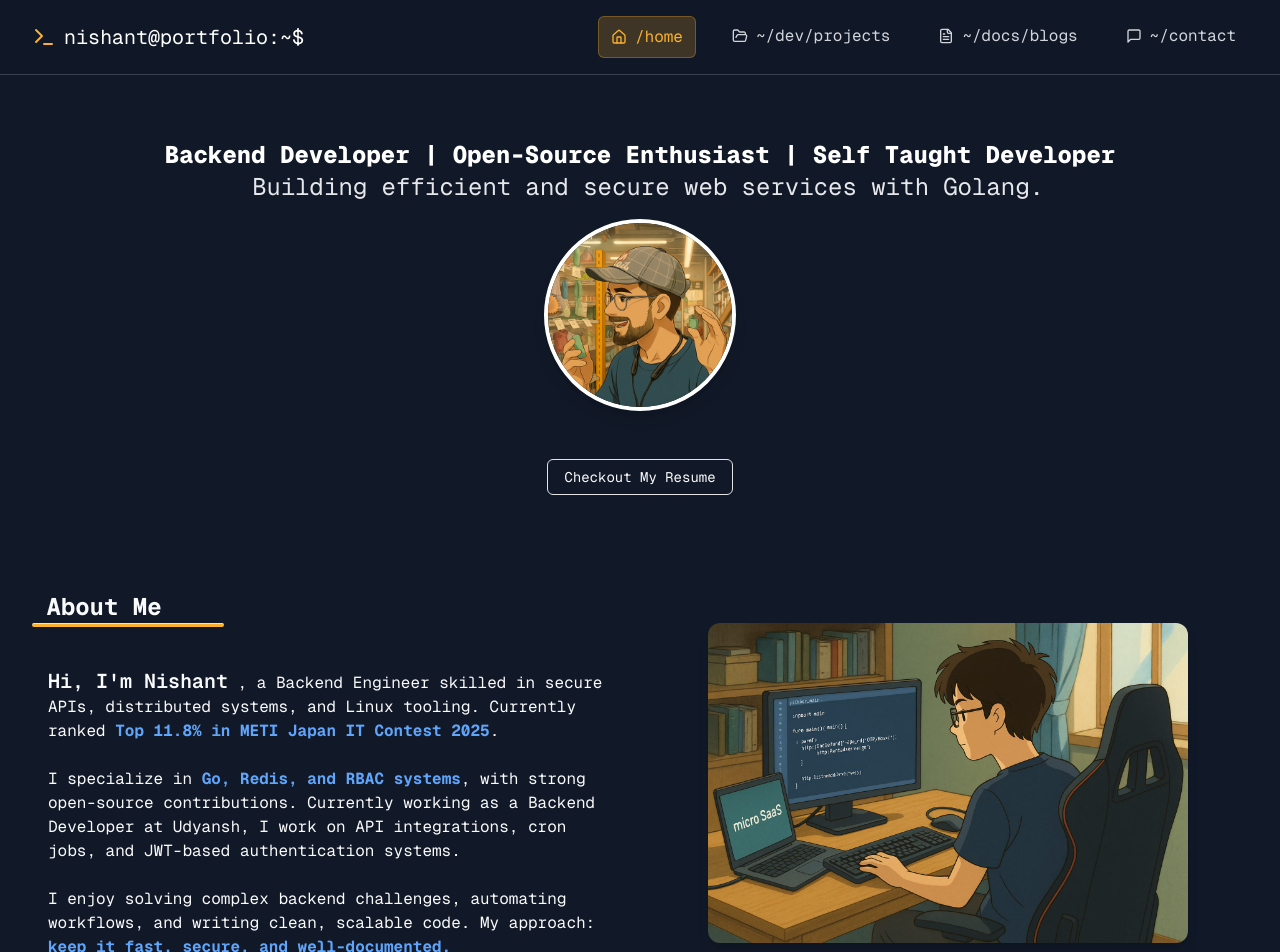
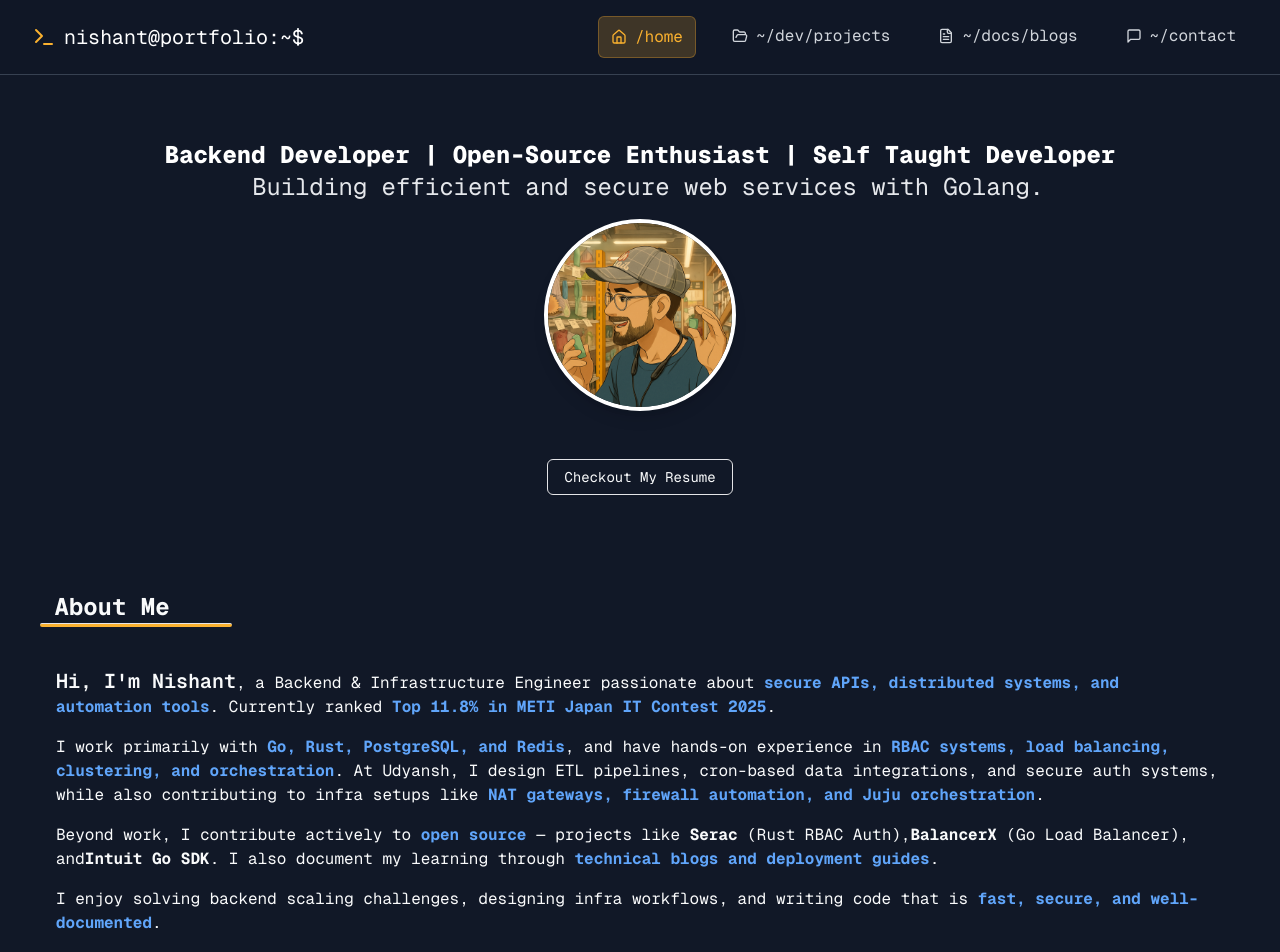
Before and after one commit to nishujangra/Portfolio, a React (Vite) app: page / in a window 1280 px wide. Shown: the top 952 px of the page. Built offline with nearby package versions, Linux system fonts and the light colour scheme.

Commit message:
design upgrade

```diff
--- a/src/layout/MainLayout.tsx
+++ b/src/layout/MainLayout.tsx
@@ -6,7 +6,9 @@ const MainLayout = () => {
   return (
     <div className="text-text bg-background min-h-screen">
       <NavBar />
-      <Outlet />
+      <div className="md:px-2">
+        <Outlet />
+      </div>
       <Footer />
     </div>
   )
--- a/src/pages/Home/container/About.tsx
+++ b/src/pages/Home/container/About.tsx
@@ -1,40 +1,55 @@
 const About = () => {
     return (
-        <section className="p-8 w-full flex space-x-4 flex-col md:flex-row items-center justify-center">
-            <div className="flex flex-col w-full">
+        <section className="p-8 w-full flex flex-col items-center justify-center">
+            <div className="flex flex-col w-full ">
                 <h2 className="text-lg md:text-2xl font-bold">
                     &nbsp;About Me
                 </h2>
                 <hr className="bg-gold h-1 w-[35vw] md:w-[20vw] lg:w-[15vw] rounded-full" />
 
-                <div className="mt-6 space-y-4 p-4 mx-auto text-sm md:text-base">
+                <div className="mt-6 space-y-4 p-4 text-sm md:text-base leading-relaxed">
                     <strong className="text-lg md:text-xl font-semibold">
                         Hi, I&apos;m Nishant
-                    </strong>{" "}
-                    , a Backend Engineer skilled in secure APIs, distributed systems, and Linux tooling.
+                    </strong>
+                    , a Backend & Infrastructure Engineer passionate about{" "}
+                    <strong className="text-blue-400">
+                        secure APIs, distributed systems, and automation tools
+                    </strong>.
                     Currently ranked{" "}
                     <strong className="text-blue-400">Top 11.8% in METI Japan IT Contest 2025</strong>.
-                    <br />
-                    <br />
-                    I specialize in{" "}
-                    <strong className="text-blue-400">Go, Redis, and RBAC systems</strong>
-                    , with strong open-source contributions. Currently working as a Backend Developer at Udyansh,
-                    I work on API integrations, cron jobs, and JWT-based authentication systems.
-                    <br />
-                    <br />
-                    I enjoy solving complex backend challenges, automating workflows, and writing clean, scalable code.
-                    My approach:{" "}
-                    <strong className="text-blue-400">
-                        keep it fast, secure, and well-documented.
-                    </strong>
+
+                    <p>
+                        I work primarily with{" "}
+                        <strong className="text-blue-400">Go, Rust, PostgreSQL, and Redis</strong>,
+                        and have hands-on experience in{" "}
+                        <strong className="text-blue-400">
+                            RBAC systems, load balancing, clustering, and orchestration
+                        </strong>.
+                        At Udyansh, I design ETL pipelines, cron-based data integrations,
+                        and secure auth systems, while also contributing to infra setups like{" "}
+                        <strong className="text-blue-400">
+                            NAT gateways, firewall automation, and Juju orchestration
+                        </strong>.
+                    </p>
+
+                    <p>
+                        Beyond work, I contribute actively to{" "}
+                        <strong className="text-blue-400">open source</strong> —
+                        projects like <strong>Serac</strong> (Rust RBAC Auth),
+                        <strong>BalancerX</strong> (Go Load Balancer), and
+                        <strong>Intuit Go SDK</strong>.
+                        I also document my learning through{" "}
+                        <strong className="text-blue-400">technical blogs and deployment guides</strong>.
+                    </p>
+
+                    <p>
+                        I enjoy solving backend scaling challenges, designing infra workflows,
+                        and writing code that is{" "}
+                        <strong className="text-blue-400">
+                            fast, secure, and well-documented
+                        </strong>.
+                    </p>
                 </div>
-            </div>
-            <div className="hidden md:flex flex-col items-center justify-center w-full">
-                <img
-                    src="/working.jpeg"
-                    alt="Nishant"
-                    className="rounded-xl shadow-lg w-[80%] h-auto"
-                />
             </div>
         </section>
     );
--- a/src/pages/Home/container/Skills.tsx
+++ b/src/pages/Home/container/Skills.tsx
@@ -38,7 +38,7 @@ const Skills = () => {
                         Backend/Infra
                     </h3>
                     <div className="flex flex-wrap gap-2">
-                        {["REST APIs", "Echo", "RBAC", "OAuth 2.0", "JWT", "Express.js", "Rocket.rs"].map((skill, index) => (
+                        {["REST APIs", "Echo", "RBAC", "OAuth 2.0", "JWT", "Express.js"].map((skill, index) => (
                             <span key={index} className="bg-green-600/30 text-green-200 px-3 py-1 rounded-full text-sm font-medium border border-green-500/50">
                                 {skill}
                             </span>
```
